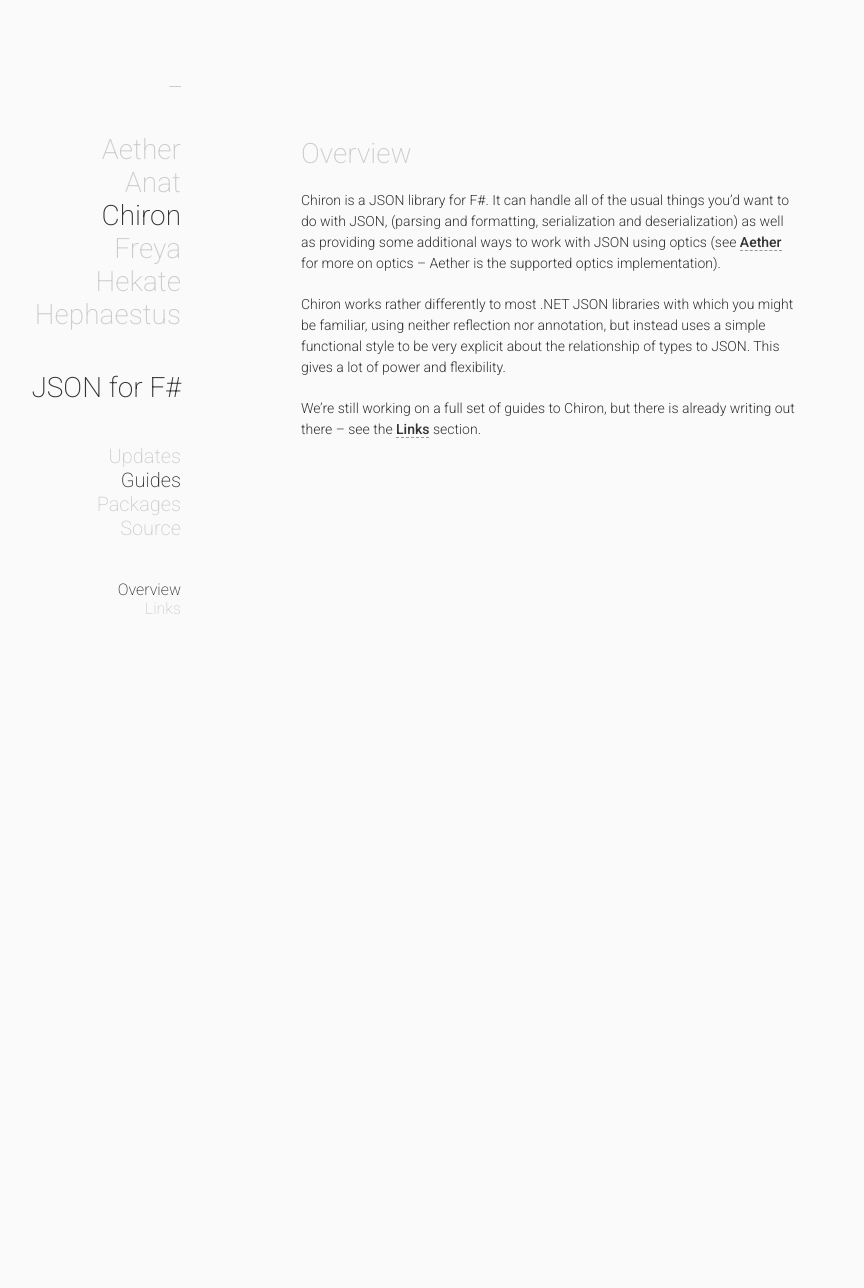
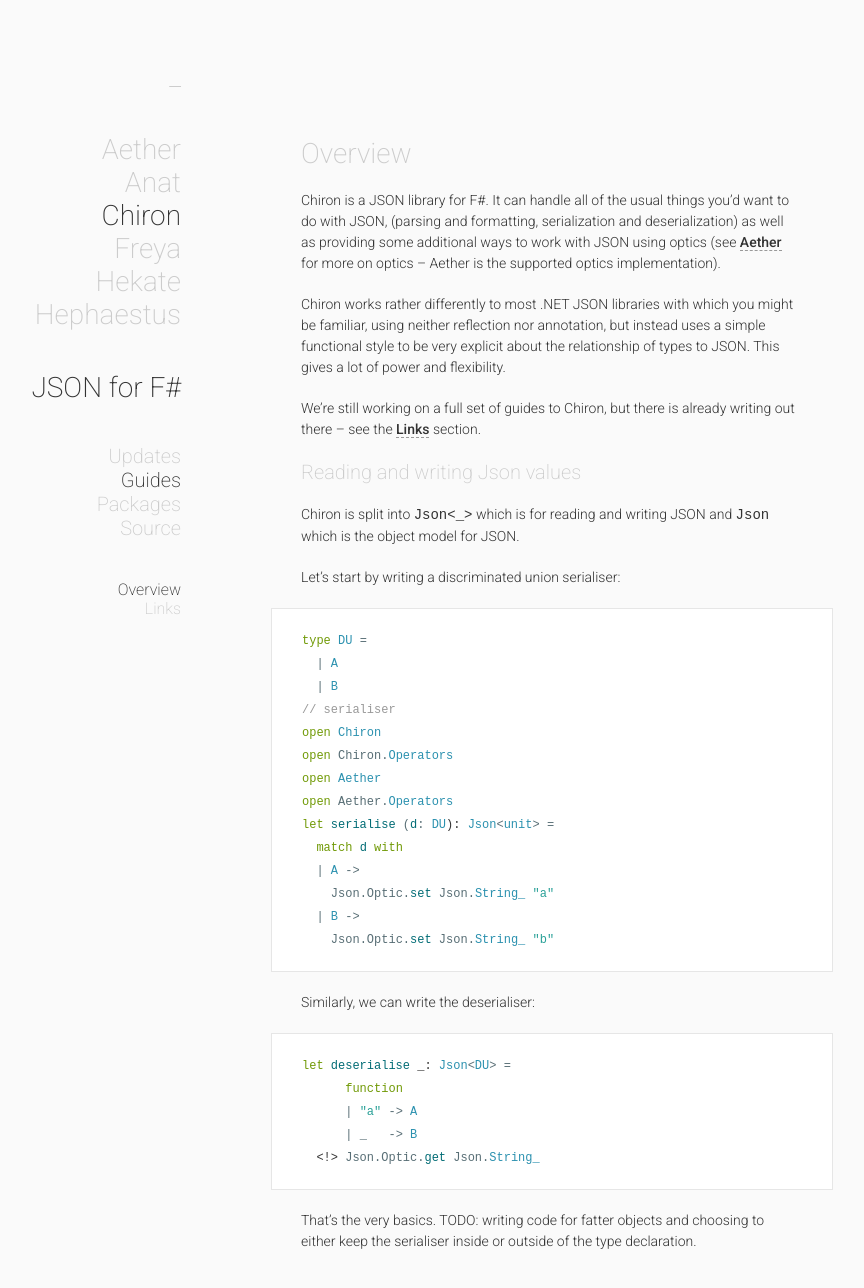
Before and after one commit to xyncro/xyncro.tech, a Jekyll site: the page built from _chiron/guides/index.md, in a window 1280 px wide and 1312 px high. Shown: the top 1288 px of the window, without its empty margins (99-963 px from the left). Built offline with Jekyll 4.4.1, drawn with Linux system fonts in a browser that asks for light colours.

Commit message:
Update index.md

````diff
--- a/_chiron/guides/index.md
+++ b/_chiron/guides/index.md
@@ -10,6 +10,42 @@
 
 We're still working on a full set of guides to Chiron, but there is already writing out there -- see the [Links][links] section.
 
+## Reading and writing Json values
+
+Chiron is split into `Json<_>` which is for reading and writing JSON and `Json` which is the object model for JSON.
+
+Let's start by writing a discriminated union serialiser:
+
+```fsharp
+type DU =
+  | A
+  | B
+// serialiser
+open Chiron
+open Chiron.Operators
+open Aether
+open Aether.Operators
+let serialise (d: DU): Json<unit> =
+  match d with
+  | A ->
+    Json.Optic.set Json.String_ "a"
+  | B ->
+    Json.Optic.set Json.String_ "b"
+```
+
+Similarly, we can write the deserialiser:
+
+```fsharp
+let deserialise _: Json<DU> =
+      function
+      | "a" -> A
+      | _   -> B
+  <!> Json.Optic.get Json.String_
+```
+
+That's the very basics. TODO: writing code for fatter objects and choosing to either keep the serialiser inside or outside of the type declaration.
+
+
 <!--- Local --->
 
 [aether]: /aether
````
